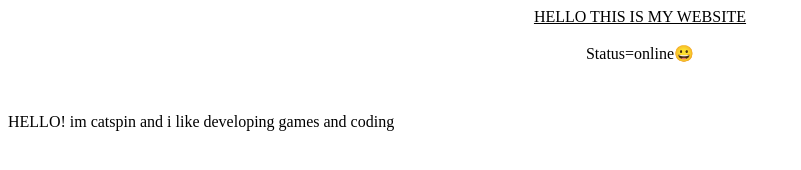
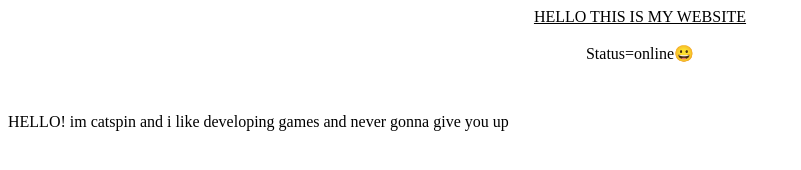
Before and after one commit to Catspin/newweb, a plain HTML site: page index.html in a window 1280 px wide. Shown: the whole page, without its empty margins (0-801 px from the left). Drawn offline with Linux system fonts and the light colour scheme.

Commit message:
Update index.html

```diff
--- a/index.html
+++ b/index.html
@@ -4,7 +4,7 @@ Status=online😀</p>
 
 <p style="text-align:center">&nbsp;</p>
 
-<p>HELLO! im catspin and i like developing games and coding</p>
+<p>HELLO! im catspin and i like developing games and never gonna give you up</p>
 
 <p>&nbsp;</p>
 
```
